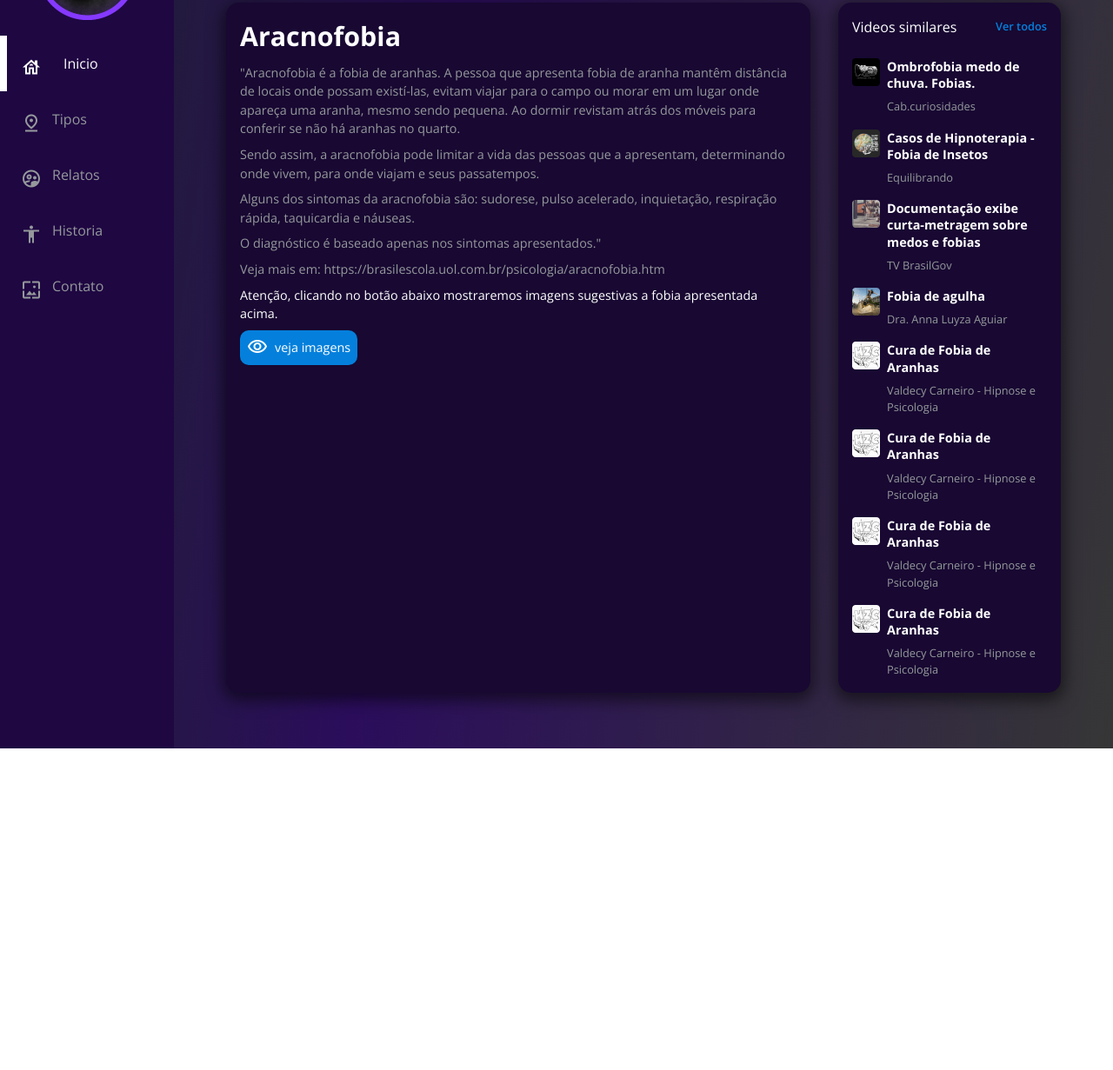
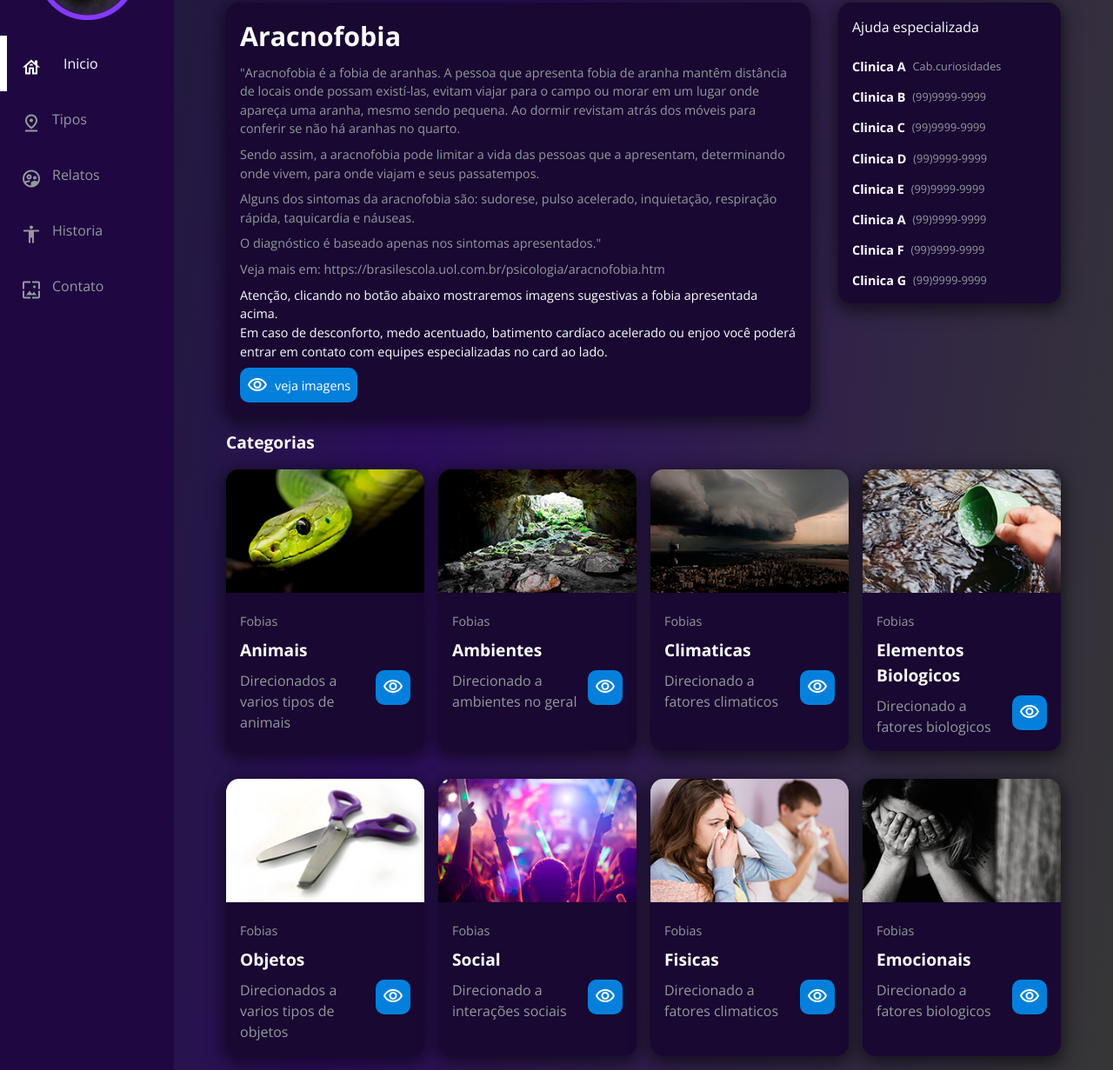
Before and after one commit to raphawestim/Phobos---Projeto, a website: page data/aranhas.html in a window 1280 px wide. Shown: the part 109-1340 px from the top of the page at 87% size. Before the commit the page ends 970 px from the top, so only its background shows below. Drawn offline with nearby package versions, Linux system fonts and the light colour scheme.

Commit message:
funcao pagina aranha pronta

```diff
--- a/css/estilos.css
+++ b/css/estilos.css
@@ -28,6 +28,8 @@ body{
     grid-column: span 2;
     grid-template-columns: auto 1fr;
     gap: 8px;
+    text-align: center;
+    margin-top: 29px;
 }
 
 .cabecalho{
--- a/data/aranhas.html
+++ b/data/aranhas.html
@@ -50,7 +50,8 @@
                         Veja mais em: https://brasilescola.uol.com.br/psicologia/aracnofobia.htm
                     </p>
                     <p class="cartao-perfil-atencao">
-                        Atenção, clicando no botão abaixo mostraremos imagens sugestivas a fobia apresentada acima.
+                        Atenção, clicando no botão abaixo mostraremos imagens sugestivas a fobia apresentada acima. <br>
+                        Em caso de desconforto, medo acentuado, batimento cardíaco acelerado ou enjoo você poderá entrar em contato com equipes especializadas no card ao lado.
                     </p>
                     <button type="button" id="btnView" class="cartao_botao cartao_botao--foto cartao_botao--destaque" onclick="onDiv('containerView')">veja imagens</button>
                     <div class="fotoview" id="containerView" style="display:none" >
@@ -63,67 +64,147 @@
                 </div>
             </article>
             <article class="cartao cartao--recentes videos-recentes">
-                <h3 class="cartao_titulo">Videos similares</h3>
-                <a href="#" class="cartao_link">Ver todos</a>
+                <h3 class="cartao_titulo">Ajuda especializada</h3>
+                <!-- <a href="#" class="cartao_link">Ver todos</a> -->
                 <ul class="cartao_lista">
                     <li class="cartao_item">
                         <a class="cartao-item-link" href="">
-                            <img src="../assets/img/miniatura_1.png" alt="thumb1" class="cartao_item_thumb">
-                            <h4 class="cartao_item_titulo">Ombrofobia medo de chuva. Fobias.</h4>
+                            <!-- <img src="../assets/img/miniatura_1.png" alt="thumb1" class="cartao_item_thumb"> -->
+                            <h4 class="cartao_item_titulo">Clinica A</h4>
                             <p class="cartao_item_perfil">Cab.curiosidades</p>
                         </a>
                     </li>
                     <li class="cartao_item">
                         <a class="cartao-item-link" href="">
-                            <img src="../assets/img/miniatura_2.png" alt="thumb2" class="cartao_item_thumb">
-                            <h4 class="cartao_item_titulo">Casos de Hipnoterapia - Fobia de Insetos</h4>
-                            <p class="cartao_item_perfil">Equilibrando</p>
+                            <!-- <img src="../assets/img/miniatura_2.png" alt="thumb2" class="cartao_item_thumb"> -->
+                            <h4 class="cartao_item_titulo">Clinica B</h4>
+                            <p class="cartao_item_perfil">(99)9999-9999</p>
                         </a>
                     </li>
                     <li class="cartao_item">
                         <a class="cartao-item-link" href="">
-                            <img src="../assets/img/miniatura_3.png" alt="thumb3" class="cartao_item_thumb">
-                        <h4 class="cartao_item_titulo">Documentação exibe curta-metragem sobre medos e fobias</h4>
-                        <p class="cartao_item_perfil">TV BrasilGov</p>
+                            <!-- <img src="../assets/img/miniatura_3.png" alt="thumb3" class="cartao_item_thumb"> -->
+                        <h4 class="cartao_item_titulo">Clinica C</h4>
+                        <p class="cartao_item_perfil">(99)9999-9999</p>
                         </a>
                     </li>
                     <li class="cartao_item">
                         <a class="cartao-item-link" href="">
-                            <img src="../assets/img/miniatura_4.png" alt="thumb4" class="cartao_item_thumb">
-                            <h4 class="cartao_item_titulo">Fobia de agulha</h4>
-                            <p class="cartao_item_perfil">Dra. Anna Luyza Aguiar</p>
+                            <!-- <img src="../assets/img/miniatura_4.png" alt="thumb4" class="cartao_item_thumb"> -->
+                            <h4 class="cartao_item_titulo">Clinica D</h4>
+                            <p class="cartao_item_perfil">(99)9999-9999</p>
                         </a>
                     </li>
                     <li class="cartao_item">
                         <a class="cartao-item-link" href="">
-                            <img src="../assets/img/miniatura_5.png" alt="thumb5" class="cartao_item_thumb">
-                            <h4 class="cartao_item_titulo">Cura de Fobia de Aranhas</h4>
-                            <p class="cartao_item_perfil">Valdecy Carneiro - Hipnose e Psicologia</p>
+                            <!-- <img src="../assets/img/miniatura_5.png" alt="thumb5" class="cartao_item_thumb"> -->
+                            <h4 class="cartao_item_titulo">Clinica E</h4>
+                            <p class="cartao_item_perfil">(99)9999-9999</p>
                         </a>
                     </li>
                     <li class="cartao_item">
                         <a class="cartao-item-link" href="">
-                            <img src="../assets/img/miniatura_5.png" alt="thumb5" class="cartao_item_thumb">
-                            <h4 class="cartao_item_titulo">Cura de Fobia de Aranhas</h4>
-                            <p class="cartao_item_perfil">Valdecy Carneiro - Hipnose e Psicologia</p>
+                            <!-- <img src="../assets/img/miniatura_5.png" alt="thumb5" class="cartao_item_thumb"> -->
+                            <h4 class="cartao_item_titulo">Clinica A</h4>
+                            <p class="cartao_item_perfil">(99)9999-9999</p>
                         </a>
                     </li>
                     <li class="cartao_item">
                         <a class="cartao-item-link" href="">
-                            <img src="../assets/img/miniatura_5.png" alt="thumb5" class="cartao_item_thumb">
-                            <h4 class="cartao_item_titulo">Cura de Fobia de Aranhas</h4>
-                            <p class="cartao_item_perfil">Valdecy Carneiro - Hipnose e Psicologia</p>
+                            <!-- <img src="../assets/img/miniatura_5.png" alt="thumb5" class="cartao_item_thumb"> -->
+                            <h4 class="cartao_item_titulo">Clinica F</h4>
+                            <p class="cartao_item_perfil">(99)9999-9999</p>
                         </a>
                     </li>
                     <li class="cartao_item">
                         <a class="cartao-item-link" href="">
-                            <img src="../assets/img/miniatura_5.png" alt="thumb5" class="cartao_item_thumb">
-                            <h4 class="cartao_item_titulo">Cura de Fobia de Aranhas</h4>
-                            <p class="cartao_item_perfil">Valdecy Carneiro - Hipnose e Psicologia</p>
+                            <!-- <img src="../assets/img/miniatura_5.png" alt="thumb5" class="cartao_item_thumb"> -->
+                            <h4 class="cartao_item_titulo">Clinica G</h4>
+                            <p class="cartao_item_perfil">(99)9999-9999</p>
                         </a>
                     </li>
                 </ul>
             </article>
+
+            <section class="secao secao-videos">
+                <h3 class="titulo-secao">Categorias</h3>
+                <article class="cartao cartao--destaque">
+                    <img src="../assets/img/serpente.png" alt="" class="video">
+                    <div class="cartao-conteudo">
+                        <p class="cartao-perfil">Fobias</p>
+                        <h3 class="cartao-titulo">Animais</h3>
+                        <p class="cartao_info">Direcionados a varios tipos de animais</p>
+                        <button onclick="paginaAnimal()" class="cartao_botao cartao_botao--info btnPaginas" aria-label="ver agora"></button>
+                    </div>
+                </article>
+                <article class="cartao cartao--destaque">
+                    <img src="../assets/img/caverna.png" alt="" class="video">
+                    <div class="cartao-conteudo">
+                        <p class="cartao-perfil">Fobias</p>
+                        <h3 class="cartao-titulo">Ambientes</h3>
+                        <p class="cartao_info ">Direcionado a ambientes no geral</p>
+                        <button onclick="paginaAmbiente()" class="cartao_botao cartao_botao--info btnPaginas" aria-label="ver agora"></button>
+                    </div>
+                </article>
+                <article class="cartao cartao--destaque">
+                    <img src="../assets/img/clima.png" alt="" class="video">
+                    <div class="cartao-conteudo">
+                        <p class="cartao-perfil">Fobias</p>
+                        <h3 class="cartao-titulo">Climaticas</h3>
+                        <p class="cartao_info">Direcionado a fatores climaticos</p>
+                        <button onclick="paginaClima()" class="cartao_botao cartao_botao--info btnPaginas" aria-label="ver agora"></button>
+                    </div>
+                </article>
+                <article class="cartao cartao--destaque">
+                    <img src="../assets/img/agua.png" alt="" class="video">
+                    <div class="cartao-conteudo">
+                        <p class="cartao-perfil">Fobias</p>
+                        <h3 class="cartao-titulo">Elementos Biologicos</h3>
+                        <p class="cartao_info">Direcionado a fatores biologicos</p>
+                        <button onclick="paginaBiologia()" class="cartao_botao cartao_botao--info btnPaginas" aria-label="ver agora"></button>
+                    </div>
+                </article>
+            </section>
+            <section class="secao secao-produtos">
+                <!-- <h3 class="titulo-secao">Categorias</h3> -->
+                <article class="cartao cartao--destaque">
+                    <img src="../assets/img/objetos.png" alt="" class="video">
+                    <div class="cartao-conteudo">
+                        <p class="cartao-perfil">Fobias</p>
+                        <h3 class="cartao-titulo">Objetos</h3>
+                        <p class="cartao_info">Direcionados a varios tipos de objetos</p>
+                        <button onclick="paginaAnimal()" class="cartao_botao cartao_botao--info btnPaginas" aria-label="ver agora"></button>
+                    </div>
+                </article>
+                <article class="cartao cartao--destaque">
+                    <img src="../assets/img/social.png" alt="" class="video">
+                    <div class="cartao-conteudo">
+                        <p class="cartao-perfil">Fobias</p>
+                        <h3 class="cartao-titulo">Social</h3>
+                        <p class="cartao_info ">Direcionado a interações sociais</p>
+                        <button onclick="paginaAmbiente()" class="cartao_botao cartao_botao--info btnPaginas" aria-label="ver agora"></button>
+                    </div>
+                </article>
+                <article class="cartao cartao--destaque">
+                    <img src="../assets/img/fisica.png" alt="" class="video">
+                    <div class="cartao-conteudo">
+                        <p class="cartao-perfil">Fobias</p>
+                        <h3 class="cartao-titulo">Fisicas</h3>
+                        <p class="cartao_info">Direcionado a fatores climaticos</p>
+                        <button onclick="paginaClima()" class="cartao_botao cartao_botao--info btnPaginas" aria-label="ver agora"></button>
+                    </div>
+                </article>
+                <article class="cartao cartao--destaque">
+                    <img src="../assets/img/emocional.png" alt="" class="video">
+                    <div class="cartao-conteudo">
+                        <p class="cartao-perfil">Fobias</p>
+                        <h3 class="cartao-titulo">Emocionais</h3>
+                        <p class="cartao_info">Direcionado a fatores biologicos</p>
+                        <button onclick="paginaBiologia()" class="cartao_botao cartao_botao--info btnPaginas" aria-label="ver agora"></button>
+                    </div>
+                </article>
+
+            </section>
         </main>
         <script src="../js/index.js"></script>
         <script src="https://code.jquery.com/jquery-2.2.4.min.js" integrity="sha256-BbhdlvQf/xTY9gja0Dq3HiwQF8LaCRTXxZKRutelT44=" crossorigin="anonymous"></script>
```
